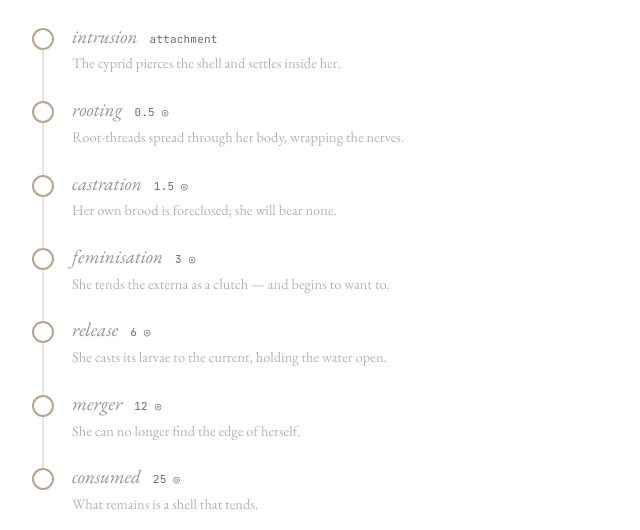
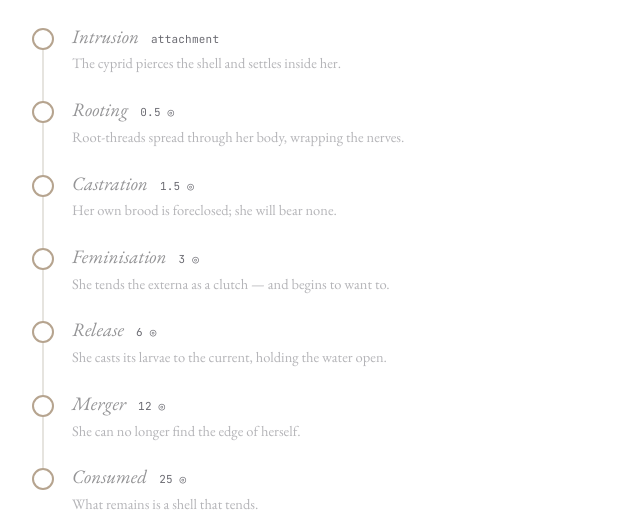
Before and after one commit to longicollis-labs/polyascus-gregaria, a plain HTML site: page site/index.html in a window 1280 px wide. Shown: the part 1340-1870 px from the top of the page, 368-1008 px from the left. Drawn offline with nearby package versions, Linux system fonts and the light colour scheme; no server answers.

Commit message:
style: white ground, proper-case the stage names

```diff
--- a/site/app.js
+++ b/site/app.js
@@ -7,7 +7,7 @@ const PARASITE_PDA = "8SMaWuppqJxdh2GbWZJ1coYygMMQfgeaj2K1NUn9qGG";
 const EXTERNA_MINT = "Hw5muMCG6b4RucNb2ep8n7EWwdDPjvzsZmZmEeZaZCMb";
 const PUMP_MINT = "CAqw4VTrgYoeW8s9qox19hNs1p4W6DhCce2DfBgEpump"; // larval phase
 const INFECTION_PDA = "6FVKnUGGv3LuwNGVwyiuCPsQKt9MrhZwDDU7ZybmTgtc"; // on-chain colonisation stage
-const STAGE_NAMES = ["intrusion", "rooting", "castration", "feminisation", "release", "merger", "consumed"];
+const STAGE_NAMES = ["Intrusion", "Rooting", "Castration", "Feminisation", "Release", "Merger", "Consumed"];
 
 const SOLANA_RPC_URL = "https://mainnet.helius-rpc.com/?api-key=fe1af088-e142-478c-a228-20c1f56888a3";
 const DEXSCREENER = "https://api.dexscreener.com/latest/dex/tokens/";
--- a/site/index.html
+++ b/site/index.html
@@ -97,9 +97,9 @@
                         <div class="sidebar-stage">
                             <div class="sidebar-vital">
                                 <span class="k">Colonisation</span>
-                                <span class="v" id="side-stage">rooting</span>
+                                <span class="v" id="side-stage">Release</span>
                             </div>
-                            <span class="side-spine" id="side-spine" aria-hidden="true"><i class="reached"></i><i class="reached current"></i><i></i><i></i><i></i><i></i><i></i></span>
+                            <span class="side-spine" id="side-spine" aria-hidden="true"><i class="reached"></i><i class="reached"></i><i class="reached"></i><i class="reached"></i><i class="reached current"></i><i></i><i></i></span>
                         </div>
                         <div class="sidebar-vital">
                             <span class="k">Reserve</span>
@@ -134,10 +134,10 @@
                         </div>
                         <div class="oc-row">
                             <dt>Colonisation</dt>
-                            <dd><span id="infection-stage" class="oc-stage">rooting</span></dd>
+                            <dd><span id="infection-stage" class="oc-stage">Release</span></dd>
                         </div>
                     </dl>
-                    <p class="oc-condition" id="oc-condition">Root-threads spread through her body, wrapping the nerves.</p>
+                    <p class="oc-condition" id="oc-condition">She casts its larvae to the current, holding the water open.</p>
                     <a class="feed-jump" href="#colonisation">Join the brood ↓</a>
                     <div class="authorline">
                         <span><em>C. longicollis</em></span>
@@ -198,49 +198,49 @@
                         <li data-stage="0">
                             <span class="st-node"></span>
                             <span class="st-body">
-                                <span class="st-head"><span class="st-name">intrusion</span><span class="st-thr">attachment</span></span>
+                                <span class="st-head"><span class="st-name">Intrusion</span><span class="st-thr">attachment</span></span>
                                 <span class="st-desc">The cyprid pierces the shell and settles inside her.</span>
                             </span>
                         </li>
                         <li data-stage="1">
                             <span class="st-node"></span>
                             <span class="st-body">
-                                <span class="st-head"><span class="st-name">rooting</span><span class="st-thr">0.5&nbsp;◎</span></span>
+                                <span class="st-head"><span class="st-name">Rooting</span><span class="st-thr">0.5&nbsp;◎</span></span>
                                 <span class="st-desc">Root-threads spread through her body, wrapping the nerves.</span>
                             </span>
                         </li>
                         <li data-stage="2">
                             <span class="st-node"></span>
                             <span class="st-body">
-                                <span class="st-head"><span class="st-name">castration</span><span class="st-thr">1.5&nbsp;◎</span></span>
+                                <span class="st-head"><span class="st-name">Castration</span><span class="st-thr">1.5&nbsp;◎</span></span>
                                 <span class="st-desc">Her own brood is foreclosed; she will bear none.</span>
                             </span>
                         </li>
                         <li data-stage="3">
                             <span class="st-node"></span>
                             <span class="st-body">
-                                <span class="st-head"><span class="st-name">feminisation</span><span class="st-thr">3&nbsp;◎</span></span>
+                                <span class="st-head"><span class="st-name">Feminisation</span><span class="st-thr">3&nbsp;◎</span></span>
                                 <span class="st-desc">She tends the externa as a clutch — and begins to want to.</span>
                             </span>
                         </li>
                         <li data-stage="4">
                             <span class="st-node"></span>
                             <span class="st-body">
-                                <span class="st-head"><span class="st-name">release</span><span class="st-thr">6&nbsp;◎</span></span>
+                                <span class="st-head"><span class="st-name">Release</span><span class="st-thr">6&nbsp;◎</span></span>
                                 <span class="st-desc">She casts its larvae to the current, holding the water open.</span>
                             </span>
                         </li>
                         <li data-stage="5">
                             <span class="st-node"></span>
                             <span class="st-body">
-                                <span class="st-head"><span class="st-name">merger</span><span class="st-thr">12&nbsp;◎</span></span>
+                                <span class="st-head"><span class="st-name">Merger</span><span class="st-thr">12&nbsp;◎</span></span>
                                 <span class="st-desc">She can no longer find the edge of herself.</span>
                             </span>
                         </li>
                         <li data-stage="6">
                             <span class="st-node"></span>
                             <span class="st-body">
-                                <span class="st-head"><span class="st-name">consumed</span><span class="st-thr">25&nbsp;◎</span></span>
+                                <span class="st-head"><span class="st-name">Consumed</span><span class="st-thr">25&nbsp;◎</span></span>
                                 <span class="st-desc">What remains is a shell that tends.</span>
                             </span>
                         </li>
--- a/site/style.css
+++ b/site/style.css
@@ -1,6 +1,6 @@
 :root {
     --bg: #ffffff;
-    --bg-soft: #fafaf9;
+    --bg-soft: #ffffff;
     --bg-elev: #ffffff;
     --fg: #0e0e10;
     --fg-soft: #2a2a2e;
@@ -32,11 +32,10 @@
 /* ── The record registers the descent ───────────────────────────────────────
    As the on-chain colonisation advances, the parasite deepens its hold on the
    document: its taupe thickens through the spine and the structural rules — the
-   connective tissue of the record — and the paper steeps a touch warmer, as if
-   sinking from the surface light. Her own black ink is the last thing still hers
-   and is never touched, so the record stays fully legible at every stage. The
-   baseline (no stage / pre-JS / rooting, where she is now) is the current look;
-   only a crossing deepens it, and the change eases in rather than snaps. */
+   connective tissue of the record. The paper itself stays pure white, and her
+   own black ink is never touched, so the record stays fully legible at every
+   stage. The baseline (no stage / pre-JS) is the lightest look; only a crossing
+   deepens the taupe, and the change eases in rather than snaps. */
 @property --depth {
     syntax: "<percentage>";
     inherits: true;
@@ -54,7 +53,7 @@ html[data-stage] {
     --rule: color-mix(in srgb, #d6c8b3 var(--depth), #e6e4df);
     --rule-soft: color-mix(in srgb, #e8decd var(--depth), #f0eeea);
     --bg: #ffffff;
-    --bg-soft: color-mix(in srgb, #f1e9db var(--depth), #fafaf9);
+    --bg-soft: #ffffff;
     transition: --depth 1.4s ease;
 }
 
```
